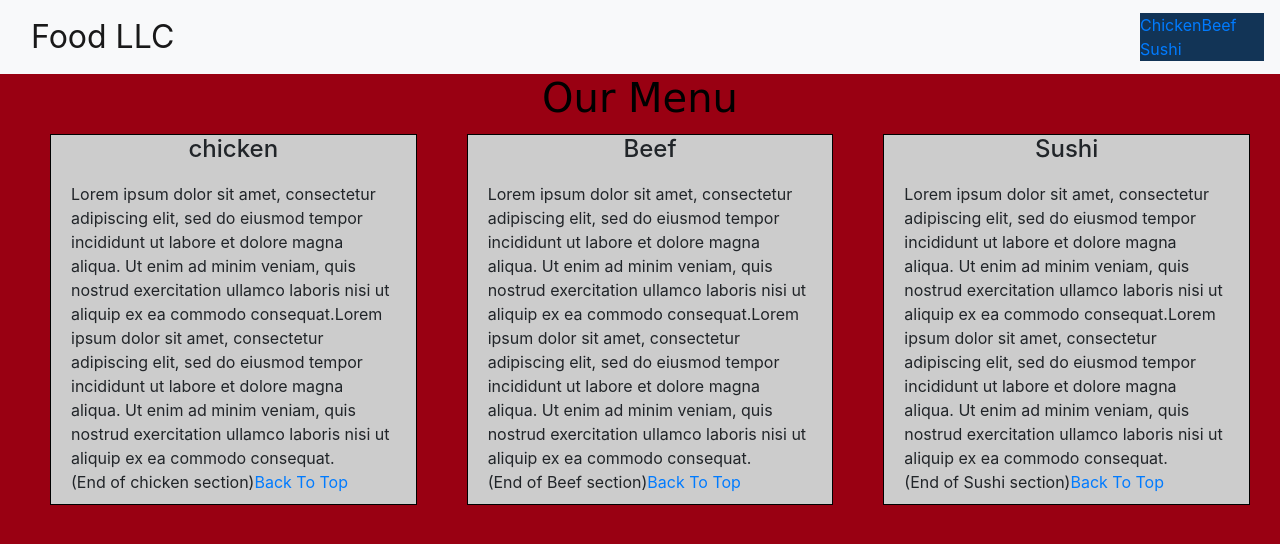
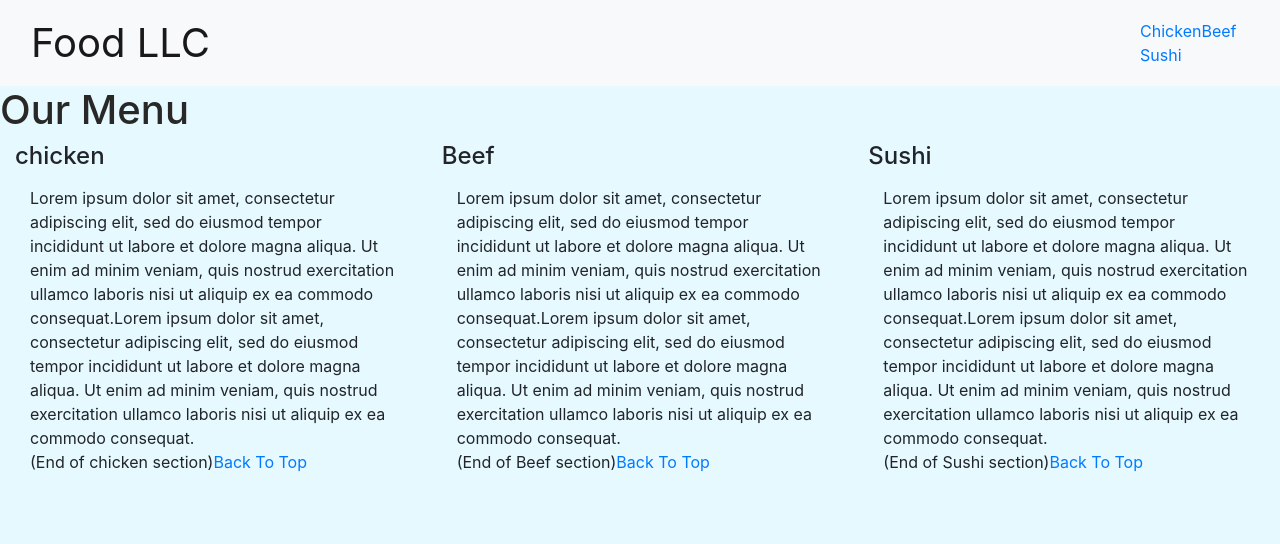
Before and after one commit to fresh-learner/module3-solution, a plain HTML site: page index.html in a window 1280 px wide. Drawn offline with Linux system fonts and the light colour scheme; a script that the page names is missing.

Commit message:
Update styles.css

```diff
--- a/css/styles.css
+++ b/css/styles.css
@@ -1,87 +1,44 @@
-/* Base Styles */
+body{
+	font-size: 16px;
+	background-color: #e6f9ff;
 
-* {
-  box-sizing: border-box;
+}
+h1{
+	color:#282827;
+}
+.navbar-brand{
+font-size: 2.5em;
 }
 
-h1 {
-   text-align: center;
-    color: black;
-    font-family: cursive;
-}
-
-body {
-
-  background-color: #990012;
-
-}
-
-p {
-  padding: 10px;
-  margin: 0;
-}
-
-div.Menu {
-
-    border: 1px solid black;
-    background-color: #cccccc;
-    padding: 0px 10px 0px 10px;
-    margin: 2px 10px 15px 10px;
-
-}
-
-h4 {
-    font-size: 1.5em;
-  text-align: right;
-
-  float: center;
-
-  text-align: center;
-
+.nav-item{
+	font-size: 1.5em;
+	text-align: center;
+	background-color: #ECEAE0;
+	border: 1px solid black;
 }
 
 
-.row {
-    width: 100%;
-    margin: 10px 10px 10px 10px;
- }
-
-.navbar-brand {
-  font-size: 2em;
-  border: 0 0 10px 10px;
-  color: #FFFFFF;
+#navlink1{
+	color: black;
 }
-.navbar-brand p{
-  color: gray;
-  font-size: 24px;
+#navlink2{
+	color: black;
+}
+#navlink3{
+	color: black;
 }
 
-#header-nav {
-  border: 0;
-  background-color: black;
-  color: #FFFFFF;
+section{
+	margin-bottom: 25px;
 }
 
-.navbar-header button.navbar-toggle, .navbar-header span.navbar-toggler-icon {
-  border: 1px solid white;
+h3{
+	margin-bottom: 25px;
 }
-button.navbar-toggler{
-  align-content: right;
+.item-menu{
+	background-color: tomato;
+	color: #FFFFFF;
 }
-.navbar-header button.navbar-toggler {
-
-  clear: both;
-  margin-top: -30px;
+p{
+	margin:15px;
 }
-
-.nav-header {
-  background-color: #FFFFFF;
-}
-
-
-
-
-#nav-list {
-  color: white;
-  background-color: #123456;
-}
```
